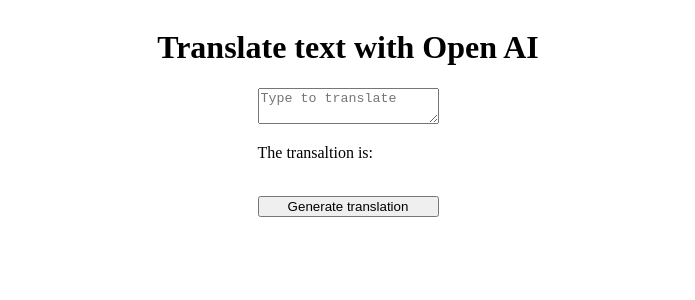
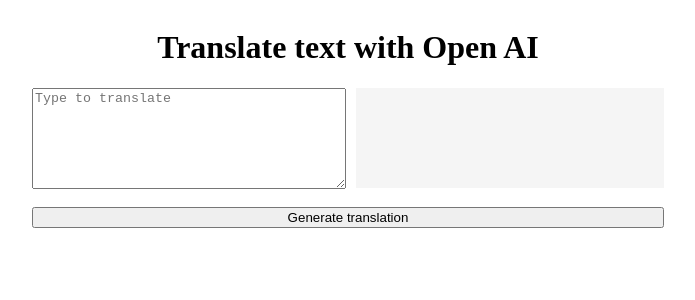
Before and after one commit to Andrew-Pecyna/AI-Translation-Project, a React (Vite) app in the folder client/: page / in a window 1280 px wide. Shown: the top 300 px of the page, without its empty margins (292-987 px from the left). Built offline with nearby package versions, Linux system fonts and the light colour scheme.

Commit message:
landing page layout

```diff
--- a/client/src/pages/LandingPage.jsx
+++ b/client/src/pages/LandingPage.jsx
@@ -30,22 +30,22 @@
     return (
         <Container>
             <h1>Translate text with Open AI</h1>
-            <form onSubmit={submitForm}>
+            <Form onSubmit={submitForm}>
                 <InputsBox>
-                    <div>
-                        <textarea
+                    <TextBoxes>
+                        <InputBox
                         name="user-text"
                         placeholder="Type to translate"
                         onChange={(e) => setUserText(e.target.value)}
                         />
-                        <div>
-                            <p>The transaltion is: {aiTranslation}</p>
-                        </div>
-                    </div>
+                        <Output>
+                            <p>{aiTranslation}</p>
+                        </Output>
+                    </TextBoxes>
                     <br></br>
                     <input type="submit" value="Generate translation" />
                 </InputsBox>
-            </form>
+            </Form>
     </Container>
     )
 }
@@ -56,9 +56,30 @@
 align-items: center;
 `
 
+const Form = styled.form`
+width: 50%;
+min-width: 600px;
+`
+
 const InputsBox = styled.div`
 display: flex;
 flex-direction: column;
 `
 
+const TextBoxes = styled.div`
+    display: flex;
+    gap: 10px;
+`
+
+const InputBox = styled.textarea`
+    width: 50%;
+    height: 95px;
+`
+
+const Output = styled.div`
+    background-color: whitesmoke;
+    width: 50%;
+    height: 100px;
+`
+
 export default LandingPage;
```
